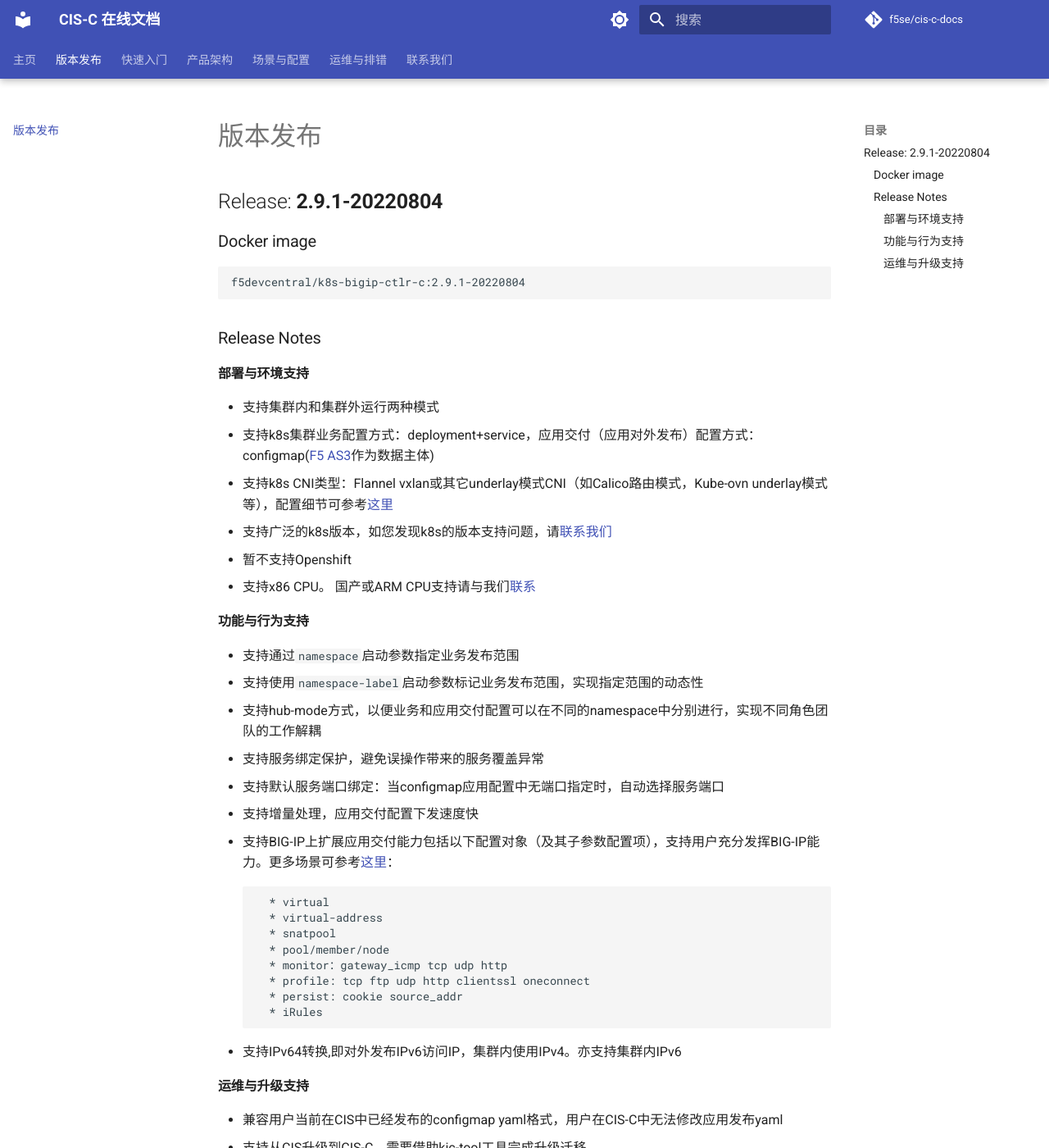
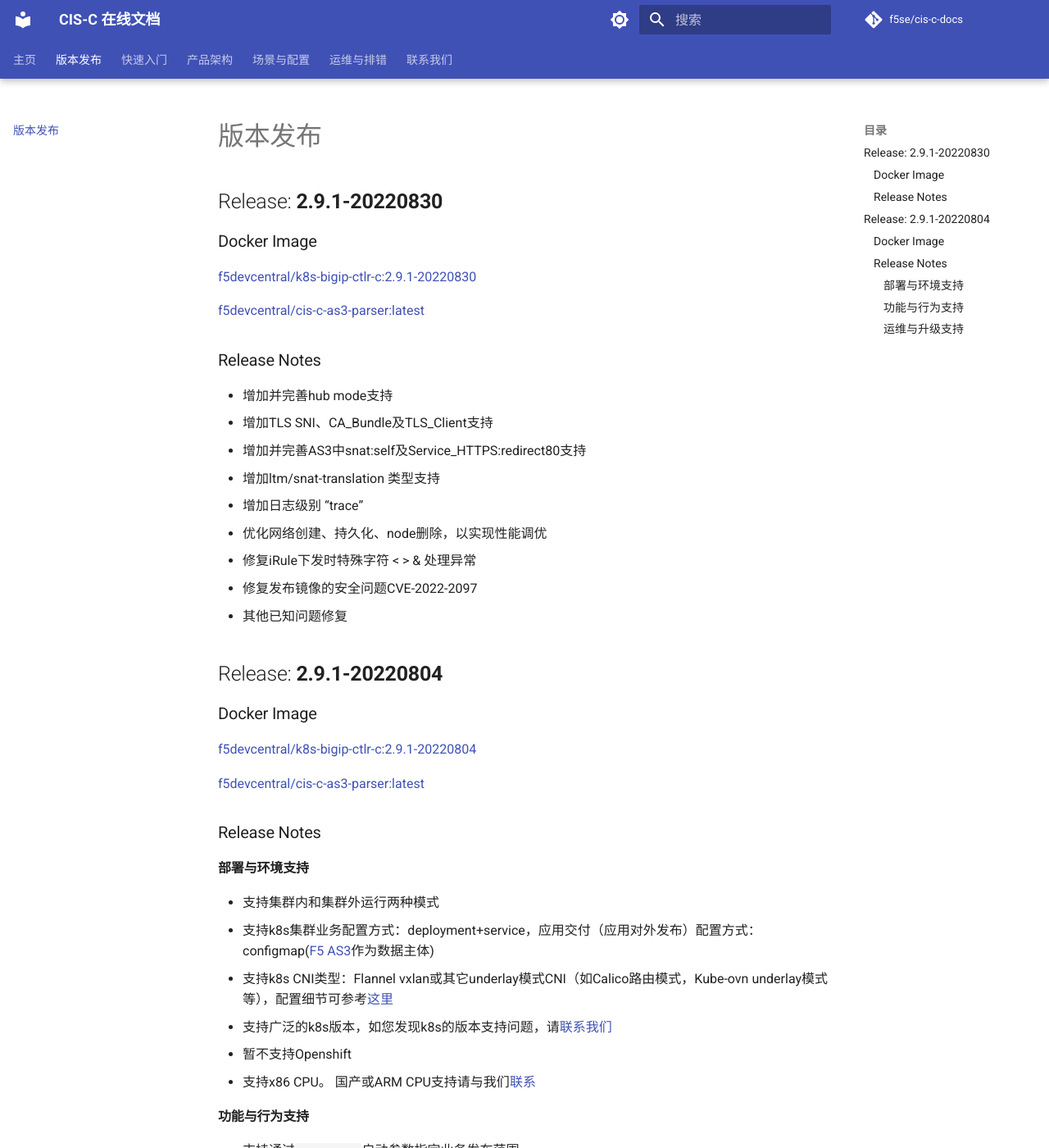
Before and after one commit to f5se/cis-c-docs, an MkDocs documentation site: the page built from docs/Release-notes/index.md, in a window 1280 px wide and 1400 px high. Shown: the whole window at 82% size. Built offline with MkDocs 1.6.1 and Material for MkDocs 9.7.7, drawn with Linux system fonts in a browser that asks for light colours; comment, search, counter and statistics services are not loaded.

Commit message:
update release notes for release 0830.

````diff
--- a/docs/Release-notes/index.md
+++ b/docs/Release-notes/index.md
@@ -1,9 +1,32 @@
 # 版本发布
+
+## Release: **2.9.1-20220830**
+
+### Docker Image
+
+[f5devcentral/k8s-bigip-ctlr-c:2.9.1-20220830](https://hub.docker.com/r/f5devcentral/k8s-bigip-ctlr-c)
+
+[f5devcentral/cis-c-as3-parser:latest](https://hub.docker.com/r/f5devcentral/cis-c-as3-parser)
+
+### Release Notes
+
+* 增加并完善hub mode支持
+* 增加TLS SNI、CA_Bundle及TLS_Client支持
+* 增加并完善AS3中snat:self及Service_HTTPS:redirect80支持
+* 增加ltm/snat-translation 类型支持
+* 增加日志级别 “trace”
+* 优化网络创建、持久化、node删除，以实现性能调优
+* 修复iRule下发时特殊字符 < > & 处理异常
+* 修复发布镜像的安全问题CVE-2022-2097
+* 其他已知问题修复
 
 ## Release: **2.9.1-20220804**
 
-### Docker image
-    f5devcentral/k8s-bigip-ctlr-c:2.9.1-20220804
+### Docker Image
+
+[f5devcentral/k8s-bigip-ctlr-c:2.9.1-20220804](https://hub.docker.com/r/f5devcentral/k8s-bigip-ctlr-c)
+
+[f5devcentral/cis-c-as3-parser:latest](https://hub.docker.com/r/f5devcentral/cis-c-as3-parser)
 
 ### Release Notes
 
@@ -23,7 +46,7 @@
 * 支持默认服务端口绑定：当configmap应用配置中无端口指定时，自动选择服务端口
 * 支持增量处理，应用交付配置下发速度快
 * 支持BIG-IP上扩展应用交付能力包括以下配置对象（及其子参数配置项），支持用户充分发挥BIG-IP能力。更多场景可参考[这里](/Use-Cases/http/)：
-```
+  ```
   * virtual
   * virtual-address
   * snatpool
@@ -32,7 +55,7 @@
   * profile: tcp ftp udp http clientssl oneconnect
   * persist: cookie source_addr
   * iRules
-```
+  ```
 * 支持IPv64转换,即对外发布IPv6访问IP，集群内使用IPv4。亦支持集群内IPv6
 
 #### 运维与升级支持
````
